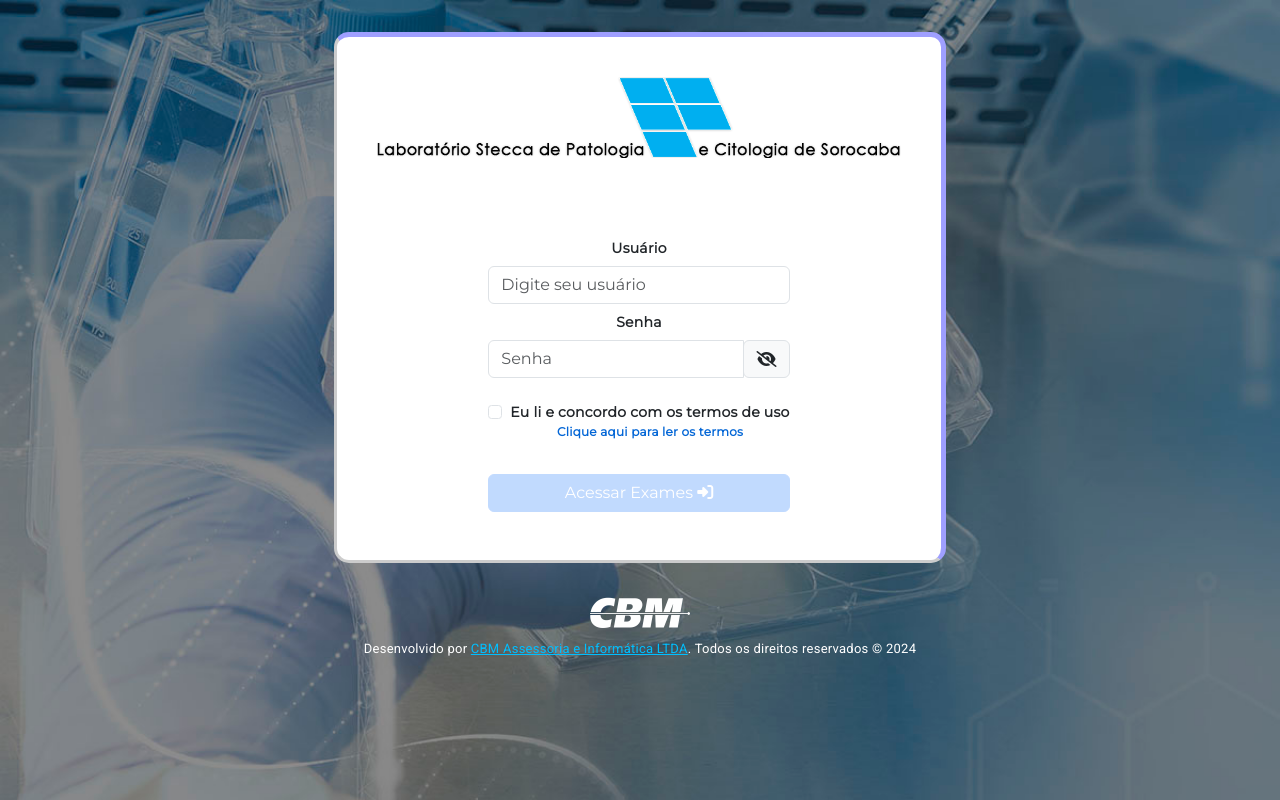
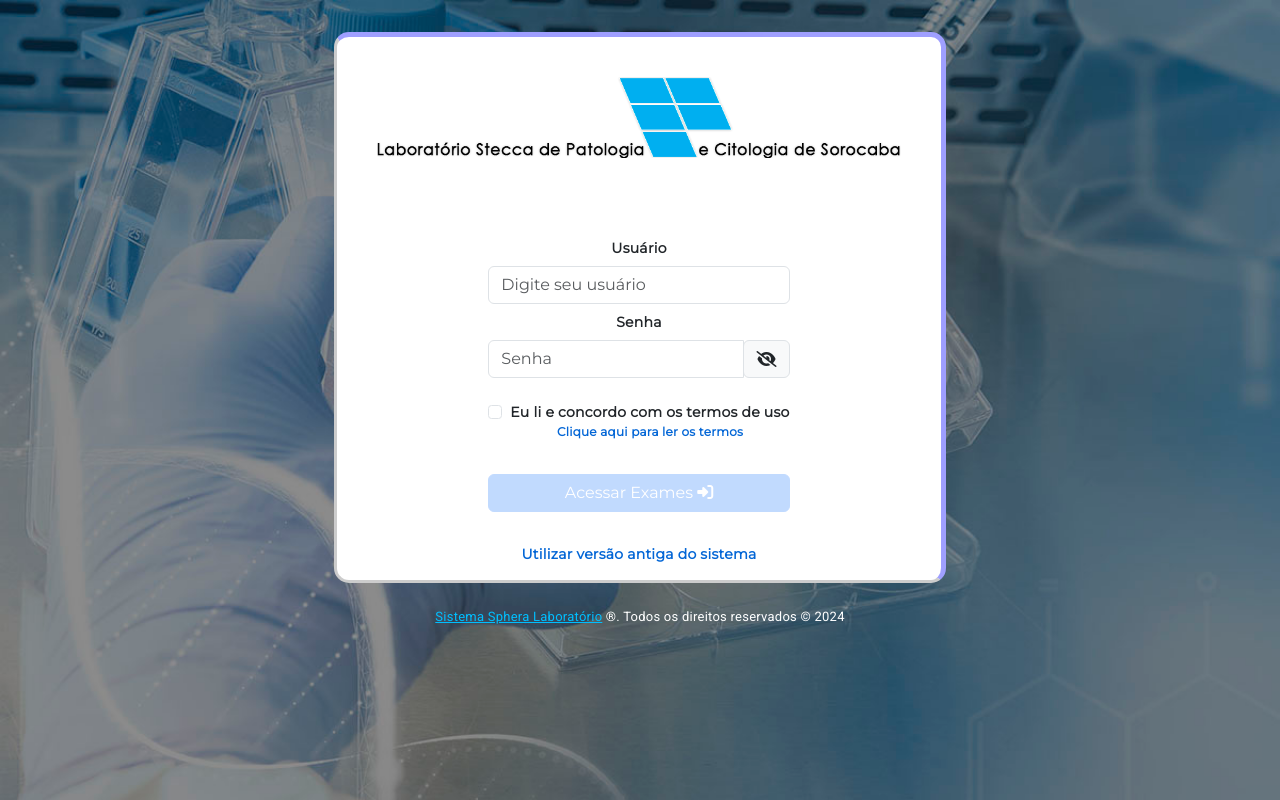
Before and after one commit to brunopocay/angularpwa, an Angular app: page /login in a window 1280 px wide. Built offline with nearby package versions, Linux system fonts and the light colour scheme.

Commit message:
Foi corrigido problema que impedia download de laudos nos usuarios que acessam filtros. Foi feito a mudança do footer conforme solicitado pelo Daniel e possibilidade de acesso ao sistema anterior para contingência.

```diff
--- a/src/app/Components/Login/login.component.html
+++ b/src/app/Components/Login/login.component.html
@@ -55,3 +55,6 @@
     <button type="submit" [disabled]="loginForm.invalid" class="btn btn-primary btn-block mt-4 w-100">Acessar Exames <i class="fa-solid fa-right-to-bracket"></i></button>
   </div>
 </form>
+<div class="text-center fw-bold">
+  <a href="https://exames.laboratoriostecca.com.br/" target="_blank">Utilizar versão antiga do sistema</a>
+</div>
--- a/src/app/Components/footer/footer.component.html
+++ b/src/app/Components/footer/footer.component.html
@@ -1,9 +1,8 @@
 <div *ngIf="authenticated; else FooterLogin">
   <div class="row footer-authenticated pt-1 pb-1">
     <span style="font-size:13px;" class="text-dark">
-      Desenvolvido por <a href="https://site.cbminformatica.com.br/" target="_blank"
-        href="https://site.cbminformatica.com.br/" target="_blank">
-        CBM Assessoria e Informática LTDA</a>. Todos os direitos reservados © 2024
+      <a href="https://site.cbminformatica.com.br/" target="_blank">
+        Sistema Sphera Laboratório</a> ®. Todos os direitos reservados © 2024
     </span>
   </div>
 </div>
@@ -11,14 +10,13 @@
 <ng-template #FooterLogin>
   <div class="row footerLogin text-center mb-5">
     <div class="col-12">
-      <img src="/assets/ImagensLabstecca/logobrancocbm.png" style="max-width: 100px;" alt="logo-cbm">
+      <!-- <img src="/assets/ImagensLabstecca/logobrancocbm.png" style="max-width: 100px;" alt="logo-cbm"> -->
     </div>
     <div class="col-12">
       <span style="font-size:13px;" class="text-white">
-        Desenvolvido por <a [ngStyle]="!authenticated ? {'color': 'deepskyblue'} : {}"
-          href="https://site.cbminformatica.com.br/" target="_blank" href="https://site.cbminformatica.com.br/"
-          target="_blank">
-          CBM Assessoria e Informática LTDA</a>. Todos os direitos reservados © 2024
+        <a [ngStyle]="!authenticated ? {'color': 'deepskyblue'} : {}"
+          href="https://site.cbminformatica.com.br/" target="_blank">
+          Sistema Sphera Laboratório</a> ®. Todos os direitos reservados © 2024
       </span>
     </div>
   </div>
--- a/src/app/Components/form-show-filter/form-show-filter.component.ts
+++ b/src/app/Components/form-show-filter/form-show-filter.component.ts
@@ -220,7 +220,7 @@
   }
 
   protected DownloadPDF(event: MouseEvent) {
-    const nrExame = (event.target as HTMLButtonElement).value;
+    const nrExame = (event.currentTarget as HTMLButtonElement).value;
     let nrExameFormatado = nrExame!.replace('/', '');
     this.downloadService$.DownloadPDF(this.localStorageItens.sessao!, nrExameFormatado);
   }
```
